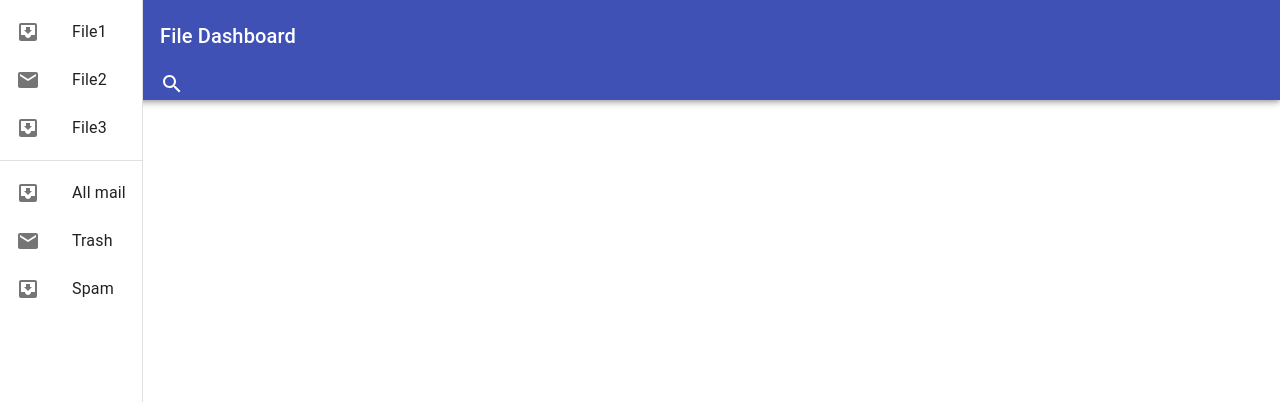
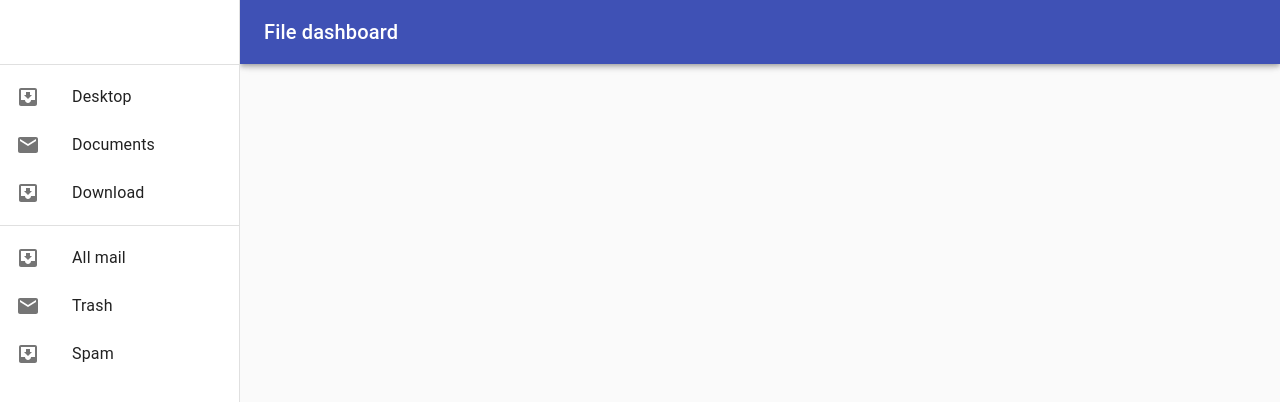
Before and after one commit to tj3407/file-dashboard, a React (Create React App) app: page / in a window 1280 px wide. Shown: the top 402 px of the page. Built offline with nearby package versions, Linux system fonts and the light colour scheme.

Commit message:
Fixed styling

```diff
--- a/src/App.js
+++ b/src/App.js
@@ -5,10 +5,14 @@ import FileLayout from './workflow/file-layout/FileLayout';
 import Header from './components/header/Header';
 
 function App() {
+  const [mobileOpen, setMobileOpen] = React.useState(false);
+  function handleDrawerToggle() {
+    setMobileOpen(!mobileOpen);
+  }
+
   return (
     <div className="App">
-      <Header />
-      <Layout sidebarComponent={<Sidebar />} mainContent={<FileLayout />}/>
+      <Layout header={<Header handleDrawerToggle={handleDrawerToggle} />} sidebarComponent={<Sidebar mobileOpen={mobileOpen} handleDrawerToggle={handleDrawerToggle}/>} mainContent={<FileLayout />}/>
     </div>
   );
 }
--- a/src/components/header/Header.jsx
+++ b/src/components/header/Header.jsx
@@ -3,20 +3,66 @@ import AppBar from "@material-ui/core/AppBar";
 import Typography from "@material-ui/core/Typography";
 import SearchIcon from "@material-ui/icons/Search";
 import Grid from "@material-ui/core/Grid";
+import InputBase from "@material-ui/core/InputBase";
+import { fade, makeStyles } from "@material-ui/core/styles";
+import Toolbar from "@material-ui/core/Toolbar";
+import IconButton from '@material-ui/core/IconButton';
+import MenuIcon from '@material-ui/icons/Menu';
+
+const drawerWidth = 240;
+
+const useStyles = makeStyles(theme => ({
+  root: {
+    display: "flex"
+  },
+  drawer: {
+    [theme.breakpoints.up("sm")]: {
+      width: drawerWidth,
+      flexShrink: 0
+    }
+  },
+  appBar: {
+    marginLeft: drawerWidth,
+    [theme.breakpoints.up("sm")]: {
+      width: `calc(100% - ${drawerWidth}px)`
+    }
+  },
+  menuButton: {
+    marginRight: theme.spacing(2),
+    [theme.breakpoints.up("sm")]: {
+      display: "none"
+    }
+  },
+  toolbar: theme.mixins.toolbar,
+  drawerPaper: {
+    width: drawerWidth
+  },
+  content: {
+    flexGrow: 1,
+    padding: theme.spacing(3)
+  }
+}));
 
 const Header = props => {
+  const classes = useStyles();
+
   return (
-    <Grid container>
-      <Grid item xs={2}></Grid>
-      <Grid item xs={10}>
-        <AppBar position="fixed">
-          <Typography variant="h6" style={ { display: 'inline-block', paddingLeft: '160px', paddingTop: '20px'}}>File Dashboard</Typography>
-          <div style={ {display: 'inline-block', paddingLeft: '160px', paddingTop: '20px'}}>
-            <SearchIcon />
-          </div>
-        </AppBar>
-      </Grid>
-    </Grid>
+    <AppBar position="fixed" className={classes.appBar}>
+      <Toolbar>
+        <IconButton
+          color="inherit"
+          aria-label="open drawer"
+          edge="start"
+          onClick={props.handleDrawerToggle}
+          className={classes.menuButton}
+        >
+          <MenuIcon />
+        </IconButton>
+        <Typography variant="h6" noWrap>
+          File dashboard
+        </Typography>
+      </Toolbar>
+    </AppBar>
   );
 };
 
--- a/src/components/layout/Layout.jsx
+++ b/src/components/layout/Layout.jsx
@@ -1,19 +1,56 @@
 import React from "react"
 import Grid from "@material-ui/core/Grid"
 import Paper from "@material-ui/core/Paper"
+import CssBaseline from '@material-ui/core/CssBaseline';
+import Header from "../header/Header";
+import Sidebar from "../sidebar/Sidebar";
+import { makeStyles, useTheme } from '@material-ui/core/styles';
+
+const drawerWidth = 240;
+
+const useStyles = makeStyles(theme => ({
+  root: {
+    display: 'flex',
+  },
+  drawer: {
+    [theme.breakpoints.up('sm')]: {
+      width: drawerWidth,
+      flexShrink: 0,
+    },
+  },
+  appBar: {
+    marginLeft: drawerWidth,
+    [theme.breakpoints.up('sm')]: {
+      width: `calc(100% - ${drawerWidth}px)`,
+    },
+  },
+  menuButton: {
+    marginRight: theme.spacing(2),
+    [theme.breakpoints.up('sm')]: {
+      display: 'none',
+    },
+  },
+  toolbar: theme.mixins.toolbar,
+  drawerPaper: {
+    width: drawerWidth,
+  },
+  content: {
+    flexGrow: 1,
+    padding: theme.spacing(3),
+  },
+}));
 
 const Layout = (props) => {
+    const classes = useStyles();
+    const theme = useTheme();
+
     return (
-        <Grid container>
-            <Grid item xs={2}>
-                {props.sidebarComponent}
-            </Grid>
-            <Grid item xs={10}>
-                <Paper>
-                    {props.mainContent}
-                </Paper>
-            </Grid>
-        </Grid>
+        <div className={classes.root}>
+            <CssBaseline />
+            {props.header}
+            {props.sidebarComponent}
+            {props.mainContent}
+        </div>
     )
 }
 
--- a/src/components/sidebar/Sidebar.jsx
+++ b/src/components/sidebar/Sidebar.jsx
@@ -9,13 +9,52 @@ import ListItemText from "@material-ui/core/ListItemText";
 import InboxIcon from "@material-ui/icons/MoveToInbox";
 import MailIcon from "@material-ui/icons/Mail";
 import { makeStyles, useTheme } from "@material-ui/core/styles";
+import Hidden from "@material-ui/core/Hidden";
+
+const drawerWidth = 240;
+
+const useStyles = makeStyles(theme => ({
+  root: {
+    display: "flex"
+  },
+  drawer: {
+    [theme.breakpoints.up("sm")]: {
+      width: drawerWidth,
+      flexShrink: 0
+    }
+  },
+  appBar: {
+    marginLeft: drawerWidth,
+    [theme.breakpoints.up("sm")]: {
+      width: `calc(100% - ${drawerWidth}px)`
+    }
+  },
+  menuButton: {
+    marginRight: theme.spacing(2),
+    [theme.breakpoints.up("sm")]: {
+      display: "none"
+    }
+  },
+  toolbar: theme.mixins.toolbar,
+  drawerPaper: {
+    width: drawerWidth
+  },
+  content: {
+    flexGrow: 1,
+    padding: theme.spacing(3)
+  }
+}));
 
 const Sidebar = props => {
-  return (
-    // <Paper>
-      <Drawer variant="permanent" anchor="left">
+  const classes = useStyles();
+  const theme = useTheme();
+
+  const drawer = (
+    <div>
+      <div className={classes.toolbar} />
+      <Divider />
       <List>
-          {["File1", "File2", "File3"].map((text, index) => (
+        {["Desktop", "Documents", "Download"].map((text, index) => (
           <ListItem button key={text}>
             <ListItemIcon>
               {index % 2 === 0 ? <InboxIcon /> : <MailIcon />}
@@ -35,8 +74,40 @@ const Sidebar = props => {
           </ListItem>
         ))}
       </List>
+    </div>
+  );
+
+  return (
+    <nav className={classes.drawer} aria-label="mailbox folders">
+      <Hidden smUp implementation="css">
+        <Drawer
+          container={props.container}
+          variant="temporary"
+          anchor={theme.direction === "rtl" ? "right" : "left"}
+          open={props.mobileOpen}
+          onClose={props.handleDrawerToggle}
+          classes={{
+            paper: classes.drawerPaper
+          }}
+          ModalProps={{
+            keepMounted: true
+          }}
+        >
+          {drawer}
         </Drawer>
-    // </Paper>
+      </Hidden>
+      <Hidden xsDown implementation="css">
+        <Drawer
+          classes={{
+            paper: classes.drawerPaper
+          }}
+          variant="permanent"
+          open
+        >
+          {drawer}
+        </Drawer>
+      </Hidden>
+    </nav>
   );
 };
 
--- a/src/workflow/file-layout/FileLayout.jsx
+++ b/src/workflow/file-layout/FileLayout.jsx
@@ -1,11 +1,48 @@
 import React from "react";
 import Paper from "@material-ui/core/Paper";
+import { makeStyles, useTheme } from '@material-ui/core/styles';
+
+const drawerWidth = 240;
+
+const useStyles = makeStyles(theme => ({
+  root: {
+    display: 'flex',
+  },
+  drawer: {
+    [theme.breakpoints.up('sm')]: {
+      width: drawerWidth,
+      flexShrink: 0,
+    },
+  },
+  appBar: {
+    marginLeft: drawerWidth,
+    [theme.breakpoints.up('sm')]: {
+      width: `calc(100% - ${drawerWidth}px)`,
+    },
+  },
+  menuButton: {
+    marginRight: theme.spacing(2),
+    [theme.breakpoints.up('sm')]: {
+      display: 'none',
+    },
+  },
+  toolbar: theme.mixins.toolbar,
+  drawerPaper: {
+    width: drawerWidth,
+  },
+  content: {
+    flexGrow: 1,
+    padding: theme.spacing(3),
+  },
+}));
 
 const FileLayout = (props) => {
+    const classes = useStyles();
+
     return (
-        <Paper>
-            main content
-        </Paper>
+        <main className={classes.content}>
+            <div className={classes.toolbar} />
+        </main>
     )
 }
 
```
Also changed, not shown: src/workflow/file-layout/components/drawer.js (added). Lines whose indentation alone changed are shown as unchanged.
